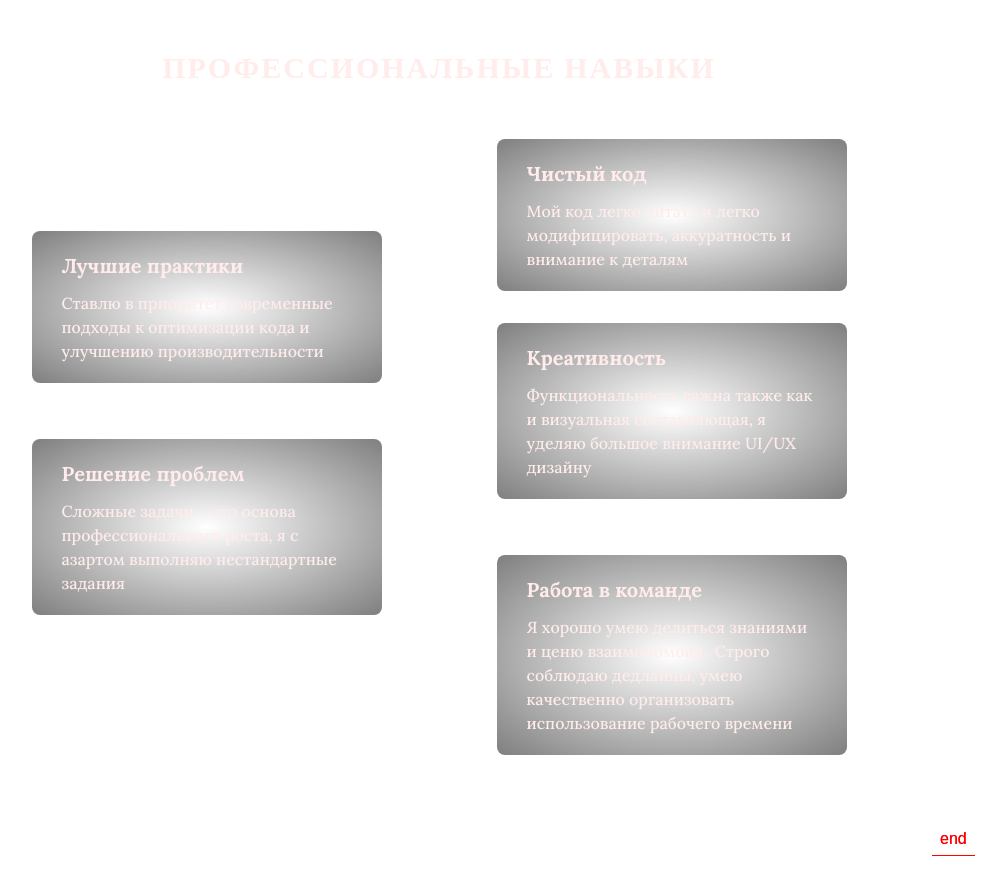
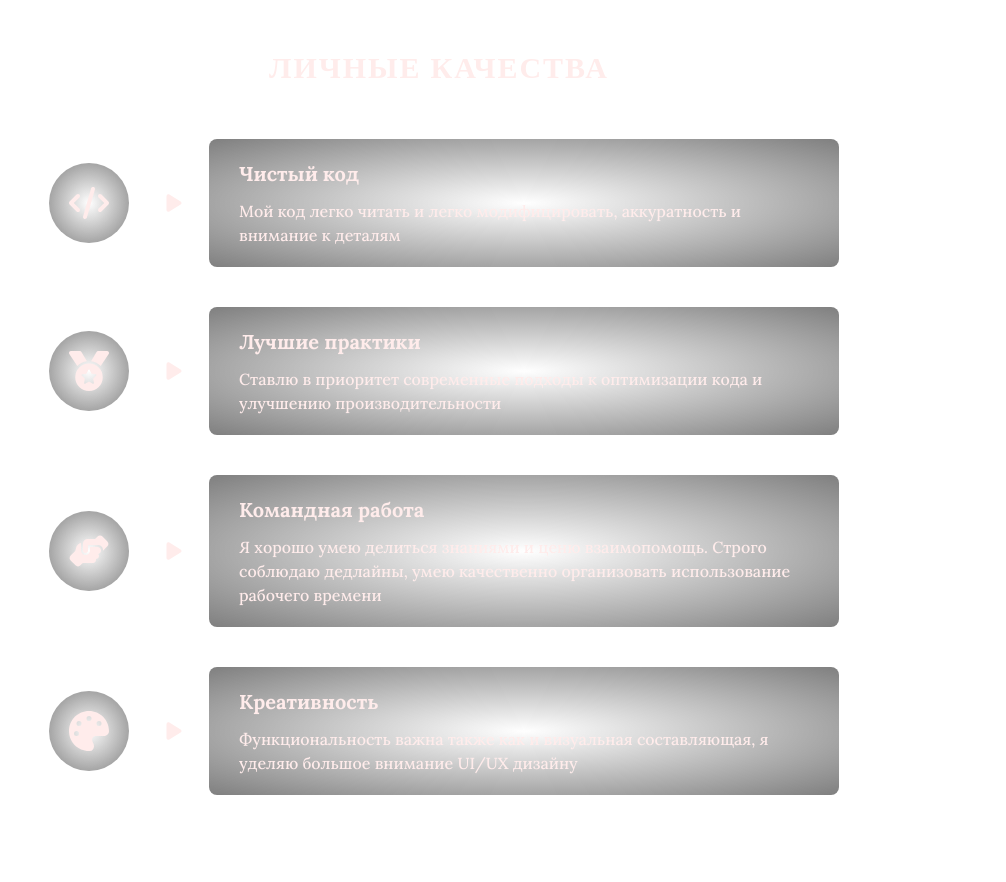
Before and after one commit to Midnight-Time/Resume, a React (Create React App) app: page / in a window 1280 px wide. Shown: the part 1220-2102 px from the top of the page, without its empty margins (201-1207 px from the left). Before the commit the page ends 2075 px from the top, so only its background shows below. Built offline with nearby package versions, Linux system fonts and the light colour scheme; a web font is replaced by a local one.

Commit message:
skills section remade

```diff
--- a/src/components/composed/Skills/SkillsSection.module.css
+++ b/src/components/composed/Skills/SkillsSection.module.css
@@ -1,6 +1,5 @@
 .container {
   padding: 10rem;
-
   color: var(--color-text-light);
 }
 .heading {
@@ -11,10 +10,12 @@
 .innerContainer {
   margin: 0 auto;
   display: grid;
-  grid-template-columns: 1fr 1fr;
-  column-gap: 3rem;
-  max-width: 90rem;
+  grid-template-columns: 10rem 3rem 1fr;
+  column-gap: 2rem;
+  row-gap: 4rem;
   justify-items: center;
+  align-items: center;
+  max-width: 80rem;
 }
 
 .skillCard {
@@ -22,8 +23,7 @@
   flex-direction: column;
   gap: 1rem;
   padding: 2rem 3rem;
-  max-width: 35rem;
-  min-height: 15rem;
+  min-height: 10rem;
   border-radius: 8px;
   background-image: radial-gradient(
     rgba(255, 255, 255, 0.15),
@@ -38,26 +38,17 @@
   font-weight: 300;
   line-height: 150%;
 }
-
-.skillCard:not(:first-child) {
-  margin-top: -6rem;
+.iconSkill {
+  width: 4rem;
+  height: 4rem;
+  border-radius: 50%;
+  background-image: radial-gradient(
+    rgba(255, 255, 255, 0.15),
+    rgba(0, 0, 0, 0.5)
+  );
+  padding: 2rem;
 }
-.skillCard:nth-child(1) {
-  grid-column: 2 / 3;
+.iconRight {
+  width: 2rem;
+  height: 2rem;
 }
-.skillCard:nth-child(2) {
-  grid-column: 1 / 2;
-  grid-row: 2 / 3;
-}
-.skillCard:nth-child(3) {
-  grid-column: 2 / 3;
-  grid-row: 3 / 4;
-}
-.skillCard:nth-child(4) {
-  grid-column: 1 / 2;
-  grid-row: 4 / 5;
-}
-.skillCard:nth-child(5) {
-  grid-column: 2 / 3;
-  grid-row: 5 / 6;
-}
--- a/src/components/composed/Skills/SkillsSection.tsx
+++ b/src/components/composed/Skills/SkillsSection.tsx
@@ -1,9 +1,19 @@
 import classes from "./SkillsSection.module.css";
+/////
+import { FontAwesomeIcon } from "@fortawesome/react-fontawesome";
+import {
+  faPlay,
+  faCode,
+  faMedal,
+  faPalette,
+  faHandshakeAngle,
+} from "@fortawesome/free-solid-svg-icons";
 /////
 import { gsap } from "gsap/gsap-core";
 import { useLayoutEffect } from "react";
 import { ScrollTrigger } from "gsap/ScrollTrigger";
 gsap.registerPlugin(ScrollTrigger);
+/////
 
 const SkillsSection = () => {
   useLayoutEffect(() => {
@@ -14,22 +24,6 @@ const SkillsSection = () => {
     gsap.set(".card_1_right", {
       opacity: 0,
       x: 10,
-    });
-    gsap.set(".card_2_left", {
-      opacity: 0,
-      x: -10,
-    });
-    gsap.set(".card_3_right", {
-      opacity: 0,
-      x: 5,
-    });
-    gsap.set(".card_4_left", {
-      opacity: 0,
-      x: -5,
-    });
-    gsap.set(".card_5_right", {
-      opacity: 0,
-      x: 5,
     });
     gsap
       .timeline({
@@ -44,77 +38,50 @@ const SkillsSection = () => {
         opacity: 1,
         y: 0,
       });
-
-    gsap
-      .timeline({
-        duration: 0.3,
-        scrollTrigger: {
-          trigger: ".innerContainer",
-          start: "top center",
-          end: "bottom 100%",
-          markers: true,
-        },
-      })
-      .to(".card_1_right", {
-        opacity: 1,
-        x: 0,
-      })
-      .to(".card_2_left", {
-        opacity: 1,
-        x: 0,
-      })
-      .to(".card_3_right", {
-        opacity: 1,
-        x: 0,
-      })
-      .to(".card_4_left", {
-        opacity: 1,
-        x: 0,
-      })
-      .to(".card_5_right", {
-        opacity: 1,
-        x: 0,
-      });
   });
   return (
     <div className={classes.container}>
-      <h2 className={`h2 ${classes.heading}`}>Профессиональные навыки</h2>
-      <div className={`line ${classes.line}`}></div>
+      <h2 className={`h2 ${classes.heading}`}>Личные качества</h2>
       <div className={classes.innerContainer}>
-        <div className={`card_1_right ${classes.skillCard}`}>
+        <FontAwesomeIcon icon={faCode} className={classes.iconSkill} />
+        <FontAwesomeIcon icon={faPlay} className={classes.iconRight} />
+        <div className={`cardText ${classes.skillCard}`}>
           <h3>Чистый код</h3>
           <p>
             Мой код легко читать и легко модифицировать, аккуратность и внимание
             к деталям
           </p>
         </div>
-        <div className={`card_2_left ${classes.skillCard}`}>
+        <FontAwesomeIcon icon={faMedal} className={classes.iconSkill} />
+        <FontAwesomeIcon icon={faPlay} className={classes.iconRight} />
+        <div className={`cardText ${classes.skillCard}`}>
           <h3>Лучшие практики</h3>
           <p>
             Ставлю в приоритет современные подходы к оптимизации кода и
             улучшению производительности
           </p>
         </div>
-        <div className={`card_3_right ${classes.skillCard}`}>
+
+        <FontAwesomeIcon
+          icon={faHandshakeAngle}
+          className={classes.iconSkill}
+        />
+        <FontAwesomeIcon icon={faPlay} className={classes.iconRight} />
+        <div className={`cardText ${classes.skillCard}`}>
+          <h3>Командная работа</h3>
+          <p>
+            Я хорошо умею делиться знаниями и ценю взаимопомощь. Строго соблюдаю
+            дедлайны, умею качественно организовать использование рабочего
+            времени
+          </p>
+        </div>
+        <FontAwesomeIcon icon={faPalette} className={classes.iconSkill} />
+        <FontAwesomeIcon icon={faPlay} className={classes.iconRight} />
+        <div className={`cardText ${classes.skillCard}`}>
           <h3>Креативность</h3>
           <p>
             Функциональность важна также как и визуальная составляющая, я уделяю
             большое внимание UI/UX дизайну
-          </p>
-        </div>
-        <div className={`card_4_left ${classes.skillCard}`}>
-          <h3>Решение проблем</h3>
-          <p>
-            Сложные задачи – это основа профессионального роста, я с азартом
-            выполняю нестандартные задания
-          </p>
-        </div>
-        <div className={`card_5_right ${classes.skillCard}`}>
-          <h3>Работа в команде</h3>
-          <p>
-            Я хорошо умею делиться знаниями и ценю взаимопомощь. Строго соблюдаю
-            дедлайны, умею качественно организовать использование рабочего
-            времени
           </p>
         </div>
       </div>
```
